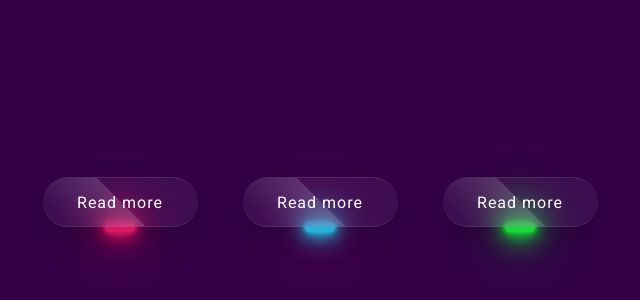
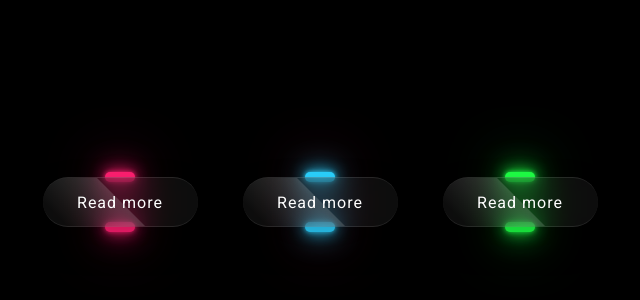
Before and after one commit to nahyunbak/css-clone-glassmorphism, a plain HTML site: page index.html in a window 1280 px wide. Shown: the part 198-498 px from the top of the page, without its empty margins (320-960 px from the left). Drawn offline with Linux system fonts and the light colour scheme.

Commit message:
Update CSS

```diff
--- a/style.css
+++ b/style.css
@@ -13,7 +13,7 @@ body {
   justify-content: center;
   align-items: center;
   min-height: 100vh;
-  background: #350048;
+  background: black;
 }
 
 .container {
@@ -100,7 +100,7 @@ body {
   position: absolute;
   left: 50%;
   transform: translateX(-50%);
-  bottom: -5px;
+  top: -5px;
   width: 30px;
   height: 10px;
   background: #f00;
```
